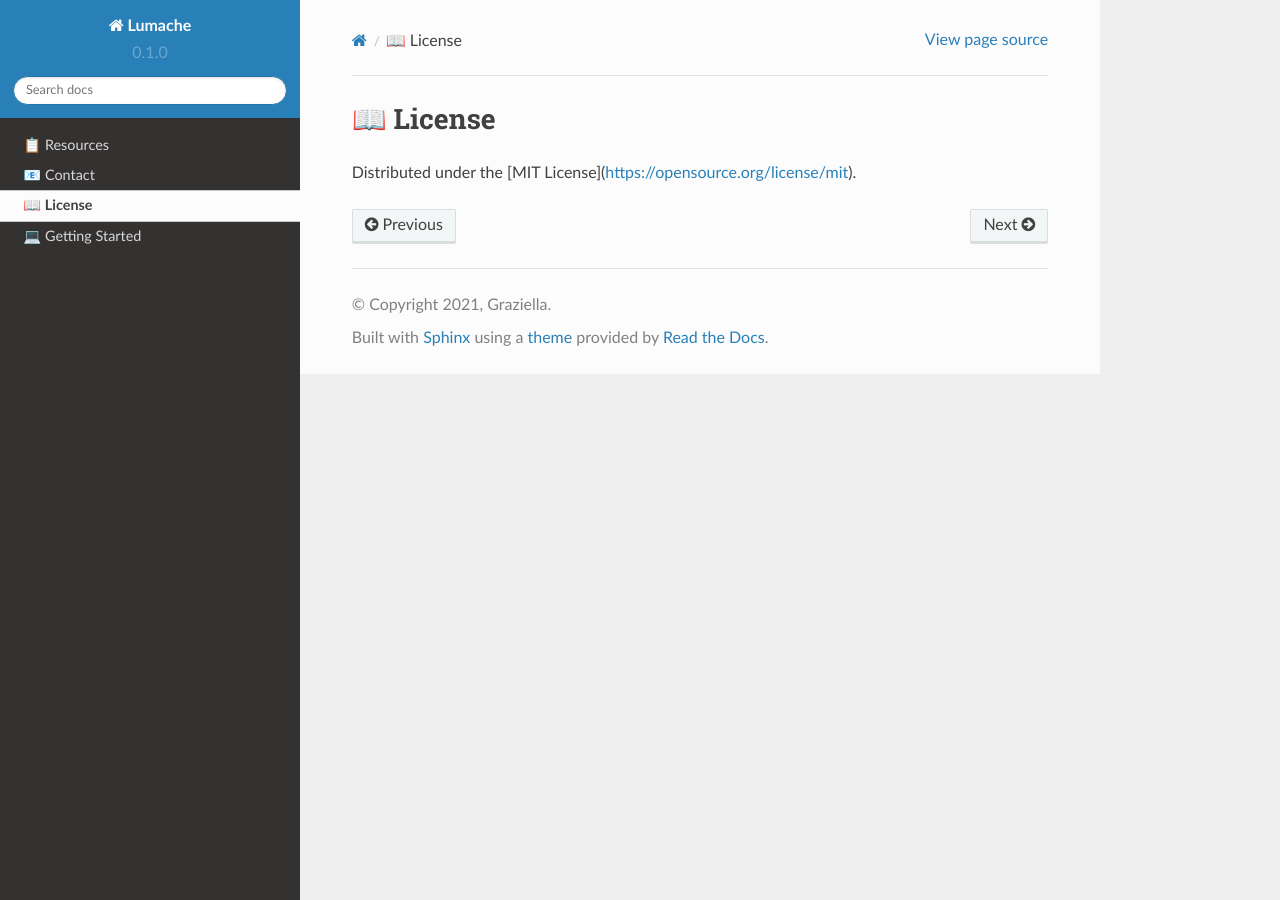
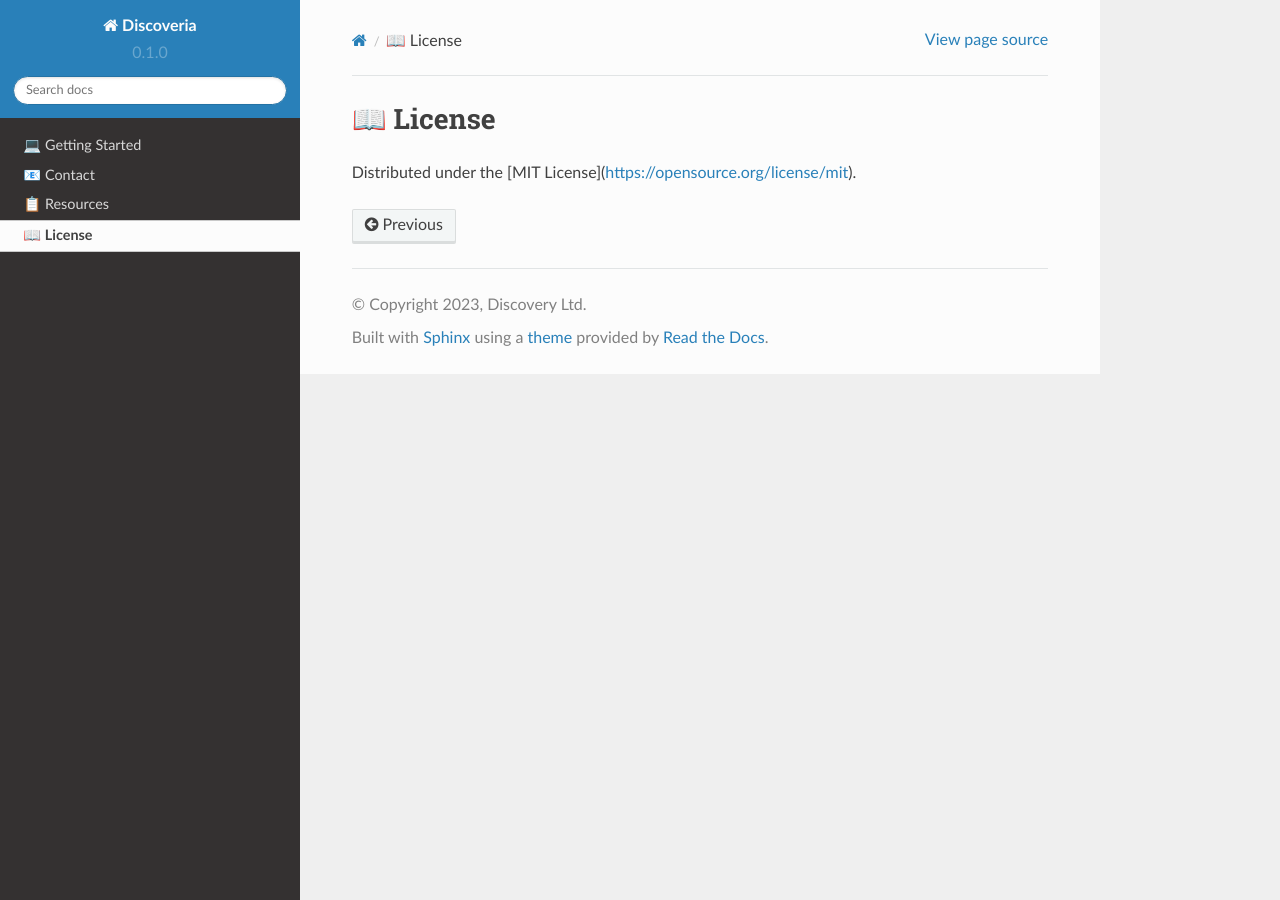
Before and after one commit to Discovery-Limited/documentation, a Sphinx documentation site: the page built from docs/source/license.rst, in a window 1280 px wide. Built offline with Sphinx 7.4.7 and the Read the Docs theme 2.0.0, drawn with Linux system fonts in a browser that asks for light colours; pages that are not in the unit, such as notebooks, are missing from menus.

Commit message:
version 1.0

```diff
--- a/docs/source/conf.py
+++ b/docs/source/conf.py
@@ -2,9 +2,9 @@
 
 # -- Project information
 
-project = 'Lumache'
-copyright = '2021, Graziella'
-author = 'Graziella'
+project = 'Discoveria'
+copyright = '2023, Discovery Ltd'
+author = 'Discovery Ltd'
 
 release = '0.1'
 version = '0.1.0'
--- a/docs/source/index.rst
+++ b/docs/source/index.rst
@@ -16,8 +16,7 @@ Contents
 
 .. toctree::
 
-   usage
+   getstart
+   contact
    resources
-   contact
    license
-   getstart
```
